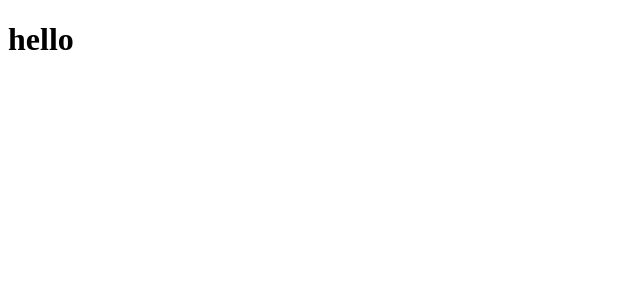
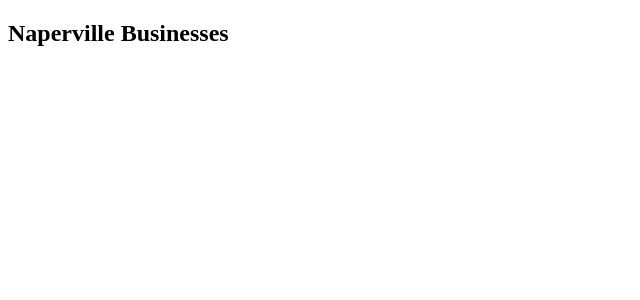
Before and after one commit to jinsuk312/yelpfusion-test, a React (Create React App) app: page / in a window 1280 px wide. Shown: the top 300 px of the page, without its empty margins (0-640 px from the left). Built offline with nearby package versions, Linux system fonts and the light colour scheme; the HTML template or start-up script is replaced by a standard one.

Commit message:
navbar component, fontawesome toolkit

```diff
--- a/public/index.html
+++ b/public/index.html
@@ -9,6 +9,12 @@
 			name="description"
 			content="Web site created using create-react-app"
 		/>
+		<!-- ICONS FROM FONTAWESOME-->
+		<script
+			src="https://kit.fontawesome.com/6cef45be4e.js"
+			crossorigin="anonymous"
+		></script>
+
 		<link rel="apple-touch-icon" href="%PUBLIC_URL%/logo192.png" />
 		<!--
       manifest.json provides metadata used when your web app is installed on a
--- a/src/App.js
+++ b/src/App.js
@@ -1,10 +1,10 @@
 import React, { Component } from 'react';
-
+import Navbar from './components/layout/Navbar';
 class App extends Component {
 	render() {
 		return (
 			<div className="App">
-				<h1>hello</h1>
+				<Navbar title="Naperville Businesses" />
 			</div>
 		);
 	}
--- a/src/components/layout/Navbar.js
+++ b/src/components/layout/Navbar.js
@@ -3,9 +3,11 @@
 export class Navbar extends Component {
 	render() {
 		return (
-			<div>
-				<h1>Navbar</h1>
-			</div>
+			<nav>
+				<h1>
+					<i className="naperville" /> {this.props.title}
+				</h1>
+			</nav>
 		);
 	}
 }
```
Lines whose indentation alone changed are shown as unchanged.
